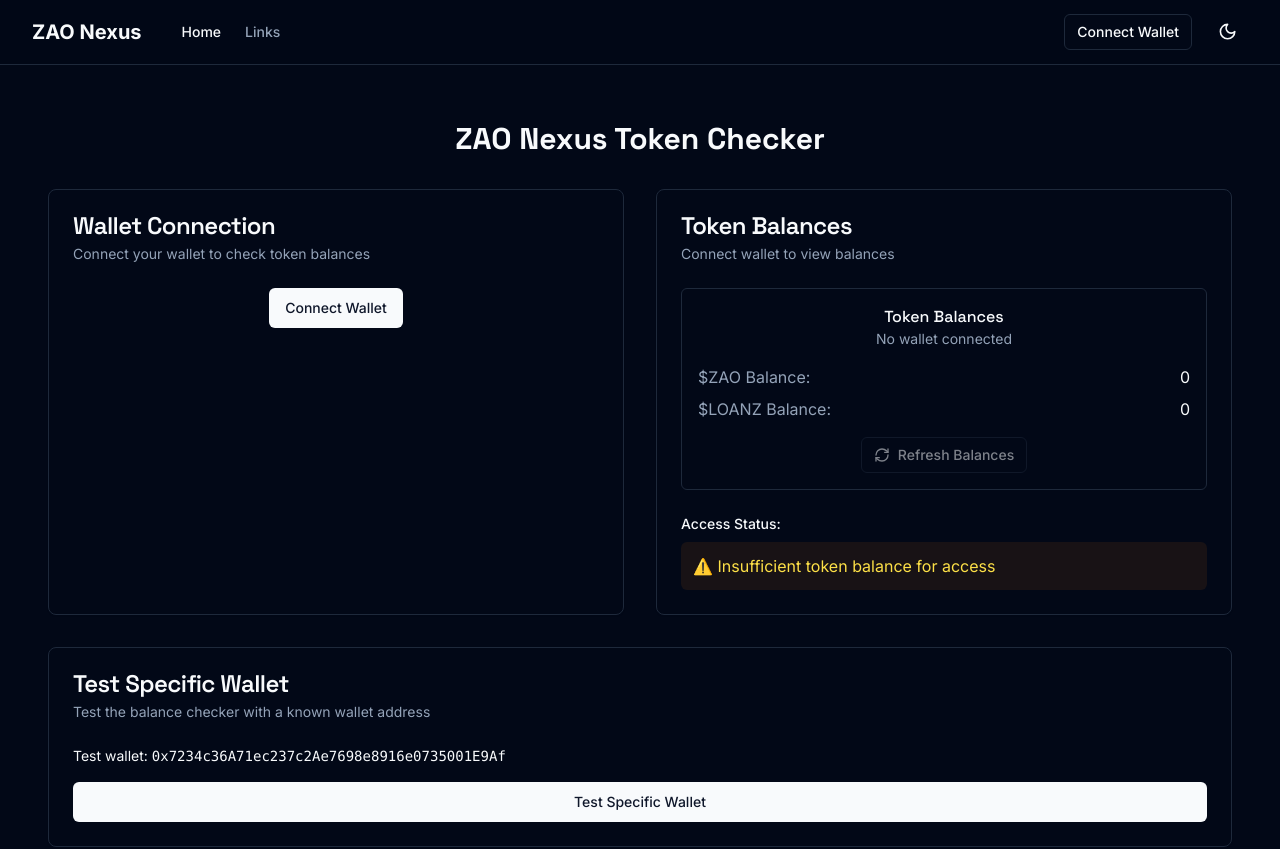
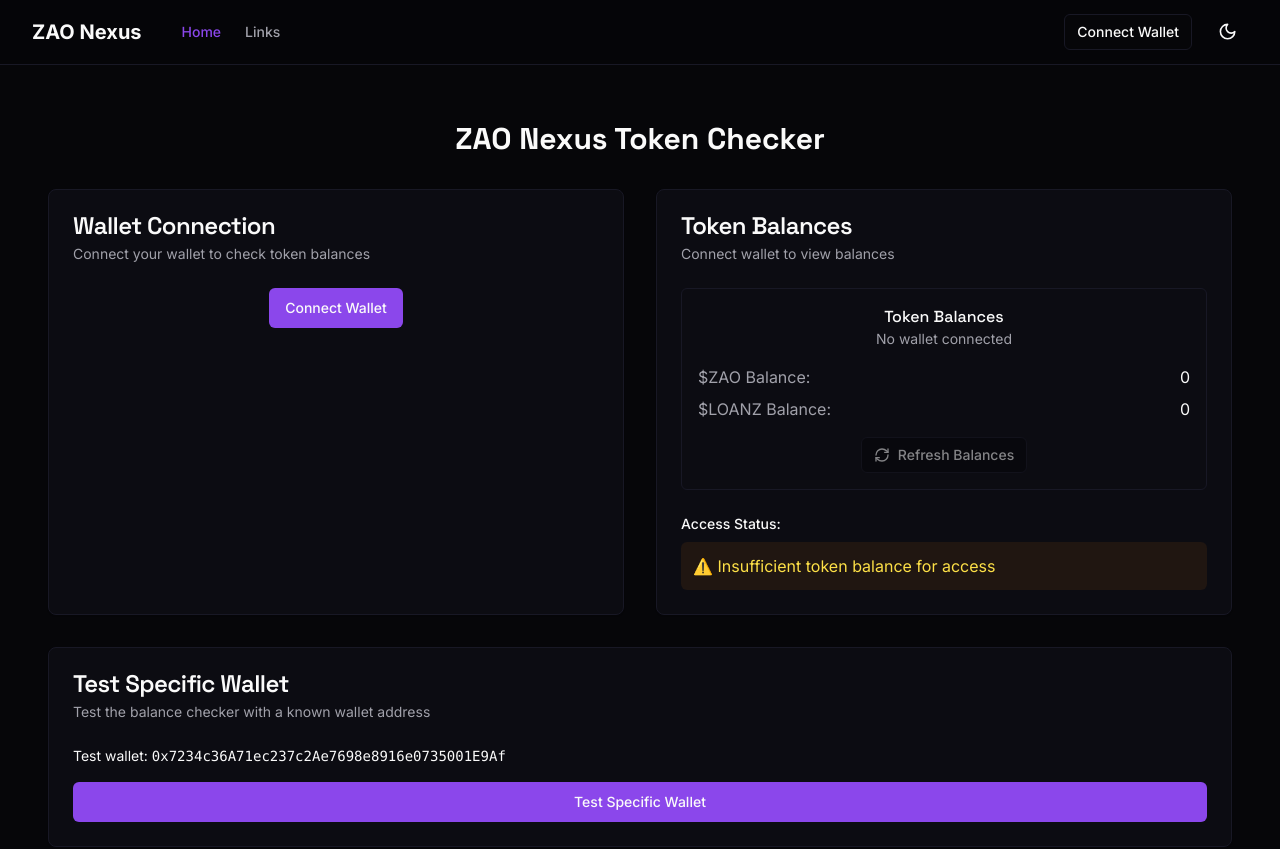
Before and after one commit to bettercallzaal/NEXUSV4, a Next.js app: page / in a window 1280 px wide. Shown: the top 849 px of the page. Built offline with nearby package versions, Linux system fonts and the light colour scheme; no server answers.

Commit message:
Update theme to match ZAO branding with purple and cyan accents

```diff
--- a/src/components/links/enhanced-link-list.tsx
+++ b/src/components/links/enhanced-link-list.tsx
@@ -84,20 +84,20 @@ export function EnhancedLinkList({ data: initialData }: EnhancedLinkListProps) {
   return (
     <div className="space-y-4">
       <div className="flex justify-between items-center">
-        <h2 className="text-2xl font-bold">Links</h2>
+        <h2 className="text-2xl font-bold bg-gradient-to-r from-[#8a2be2] to-[#00f5ff] bg-clip-text text-transparent">Links</h2>
         <AddLinkDialog data={data} onAddLink={handleAddLink} />
       </div>
 
       {allTags.length > 0 && (
         <div className="space-y-2">
           <div className="flex items-center gap-2">
-            <span className="text-sm font-medium">Filter by tags:</span>
+            <span className="text-sm font-medium text-[#00f5ff]">Filter by tags:</span>
             {activeTags.length > 0 && (
               <Button
-                variant="ghost"
+                variant="outline"
                 size="sm"
                 onClick={() => setActiveTags([])}
-                className="h-6 px-2 text-xs"
+                className="h-6 px-2 text-xs border-[#8a2be2] text-[#00f5ff] hover:bg-[#8a2be2]/10 hover:text-[#00f5ff]"
               >
                 Clear filters
               </Button>
@@ -107,8 +107,8 @@ export function EnhancedLinkList({ data: initialData }: EnhancedLinkListProps) {
             {allTags.map((tag) => (
               <Badge
                 key={tag}
-                variant={activeTags.includes(tag) ? "default" : "secondary"}
-                className={`cursor-pointer ${activeTags.includes(tag) ? 'bg-primary' : ''}`}
+                variant={activeTags.includes(tag) ? "zao-accent" : "zao-subtle"}
+                className="cursor-pointer hover:shadow-md transition-all duration-200"
                 onClick={() => toggleTag(tag)}
               >
                 {tag}
--- a/src/components/ui/badge.tsx
+++ b/src/components/ui/badge.tsx
@@ -17,10 +17,15 @@ const badgeVariants = cva(
         destructive:
           "border-transparent bg-destructive text-destructive-foreground hover:bg-destructive/80",
         outline: "text-foreground",
+        // ZAO-themed variants
+        zao: "border-transparent bg-[#8a2be2] text-white hover:bg-[#7a1bd2] shadow-sm shadow-[#8a2be2]/20",
+        "zao-accent": "border-transparent bg-[#00f5ff] text-black hover:bg-[#00e5ef] shadow-sm shadow-[#00f5ff]/20",
+        "zao-outline": "border-[#8a2be2] text-[#8a2be2] hover:bg-[#8a2be2]/10",
+        "zao-subtle": "border-transparent bg-[#1c1c2a] text-[#a0a0a8] hover:bg-[#2a2a3a] hover:text-white",
       },
     },
     defaultVariants: {
-      variant: "default",
+      variant: "zao", // Change default to ZAO theme
     },
   }
 )
--- a/src/styles/globals.css
+++ b/src/styles/globals.css
@@ -4,33 +4,34 @@
 
 @layer base {
   :root {
-    --background: 0 0% 100%;
-    --foreground: 222.2 84% 4.9%;
+    /* ZAO-inspired dark theme */
+    --background: 240 20% 3%; /* Near black with slight blue tint #050508 */
+    --foreground: 0 0% 98%; /* Off-white text #fafafa */
 
-    --card: 0 0% 100%;
-    --card-foreground: 222.2 84% 4.9%;
+    --card: 240 20% 6%; /* Slightly lighter than background #0c0c14 */
+    --card-foreground: 0 0% 98%; /* Off-white text #fafafa */
 
-    --popover: 0 0% 100%;
-    --popover-foreground: 222.2 84% 4.9%;
+    --popover: 240 20% 6%; /* Slightly lighter than background #0c0c14 */
+    --popover-foreground: 0 0% 98%; /* Off-white text #fafafa */
 
-    --primary: 222.2 47.4% 11.2%;
-    --primary-foreground: 210 40% 98%;
+    --primary: 265 80% 60%; /* ZAO purple #8a2be2 */
+    --primary-foreground: 0 0% 98%; /* Off-white text #fafafa */
 
-    --secondary: 210 40% 96.1%;
-    --secondary-foreground: 222.2 47.4% 11.2%;
+    --secondary: 260 60% 30%; /* Darker purple #362a84 */
+    --secondary-foreground: 0 0% 98%; /* Off-white text #fafafa */
 
-    --muted: 210 40% 96.1%;
-    --muted-foreground: 215.4 16.3% 46.9%;
+    --muted: 240 20% 12%; /* Muted background #1c1c2a */
+    --muted-foreground: 240 5% 65%; /* Muted text #a0a0a8 */
 
-    --accent: 183 100% 50%; /* ZAO neon accent #00F5FF */
-    --accent-foreground: 222.2 47.4% 11.2%;
+    --accent: 183 100% 50%; /* ZAO neon cyan accent #00f5ff */
+    --accent-foreground: 0 0% 98%; /* Off-white text #fafafa */
 
-    --destructive: 0 84.2% 60.2%;
-    --destructive-foreground: 210 40% 98%;
+    --destructive: 0 84% 60%; /* Red #f03e3e */
+    --destructive-foreground: 0 0% 98%; /* Off-white text #fafafa */
 
-    --border: 214.3 31.8% 91.4%;
-    --input: 214.3 31.8% 91.4%;
-    --ring: 222.2 84% 4.9%;
+    --border: 240 20% 12%; /* Subtle border #1c1c2a */
+    --input: 240 20% 12%; /* Input background #1c1c2a */
+    --ring: 265 80% 60%; /* Ring matches primary #8a2be2 */
 
     --radius: 0.5rem;
   }
@@ -41,33 +42,34 @@
   }
 
   .dark {
-    --background: 222.2 84% 4.9%;
-    --foreground: 210 40% 98%;
+    /* ZAO-inspired dark theme - same as root since we're defaulting to dark */
+    --background: 240 20% 3%; /* Near black with slight blue tint #050508 */
+    --foreground: 0 0% 98%; /* Off-white text #fafafa */
 
-    --card: 222.2 84% 4.9%;
-    --card-foreground: 210 40% 98%;
+    --card: 240 20% 6%; /* Slightly lighter than background #0c0c14 */
+    --card-foreground: 0 0% 98%; /* Off-white text #fafafa */
 
-    --popover: 222.2 84% 4.9%;
-    --popover-foreground: 210 40% 98%;
+    --popover: 240 20% 6%; /* Slightly lighter than background #0c0c14 */
+    --popover-foreground: 0 0% 98%; /* Off-white text #fafafa */
 
-    --primary: 210 40% 98%;
-    --primary-foreground: 222.2 47.4% 11.2%;
+    --primary: 265 80% 60%; /* ZAO purple #8a2be2 */
+    --primary-foreground: 0 0% 98%; /* Off-white text #fafafa */
 
-    --secondary: 217.2 32.6% 17.5%;
-    --secondary-foreground: 210 40% 98%;
+    --secondary: 260 60% 30%; /* Darker purple #362a84 */
+    --secondary-foreground: 0 0% 98%; /* Off-white text #fafafa */
 
-    --muted: 217.2 32.6% 17.5%;
-    --muted-foreground: 215 20.2% 65.1%;
+    --muted: 240 20% 12%; /* Muted background #1c1c2a */
+    --muted-foreground: 240 5% 65%; /* Muted text #a0a0a8 */
 
-    --accent: 183 100% 50%; /* ZAO neon accent #00F5FF */
-    --accent-foreground: 210 40% 98%;
+    --accent: 183 100% 50%; /* ZAO neon cyan accent #00f5ff */
+    --accent-foreground: 0 0% 98%; /* Off-white text #fafafa */
 
-    --destructive: 0 62.8% 30.6%;
-    --destructive-foreground: 210 40% 98%;
+    --destructive: 0 84% 60%; /* Red #f03e3e */
+    --destructive-foreground: 0 0% 98%; /* Off-white text #fafafa */
 
-    --border: 217.2 32.6% 17.5%;
-    --input: 217.2 32.6% 17.5%;
-    --ring: 212.7 26.8% 83.9%;
+    --border: 240 20% 12%; /* Subtle border #1c1c2a */
+    --input: 240 20% 12%; /* Input background #1c1c2a */
+    --ring: 265 80% 60%; /* Ring matches primary #8a2be2 */
   }
 }
 
@@ -123,12 +125,12 @@
     @apply -translate-y-0.5;
   }
 
-  /* Shimmer effect for skeletons */
+  /* Shimmer effect for skeletons with ZAO colors */
   .shimmer {
     background: linear-gradient(90deg,
-      theme('colors.zinc.800') 0%,
-      theme('colors.zinc.700') 50%,
-      theme('colors.zinc.800') 100%);
+      hsl(240 20% 6%) 0%, /* Dark background */
+      hsl(265 80% 30%) 50%, /* ZAO purple, darker variant */
+      hsl(240 20% 6%) 100%);
     background-size: 200% 100%;
     animation: shimmer 1.5s infinite;
   }
```
